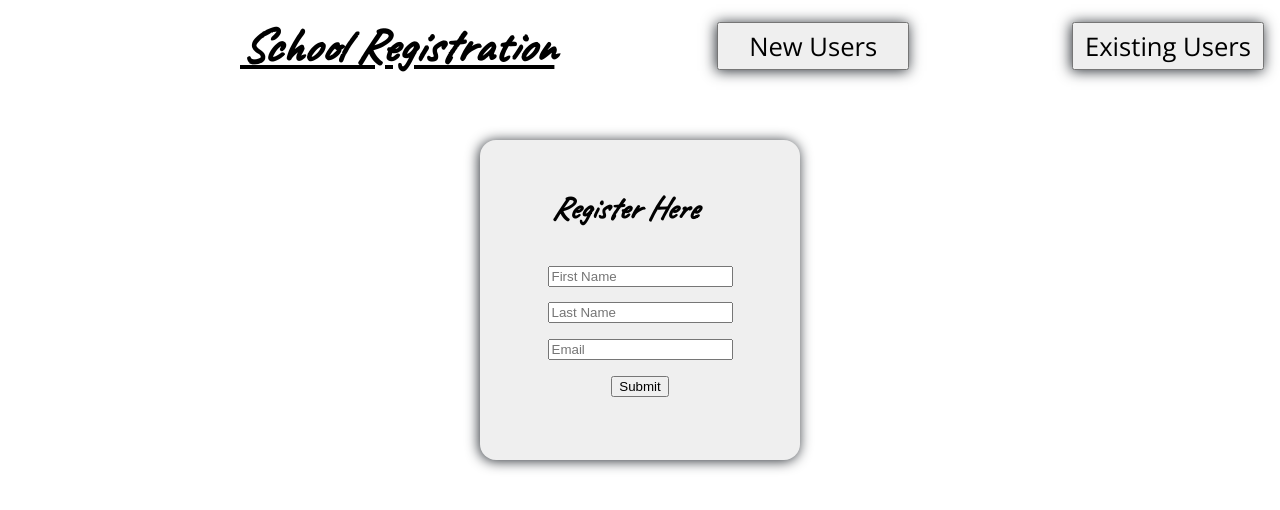
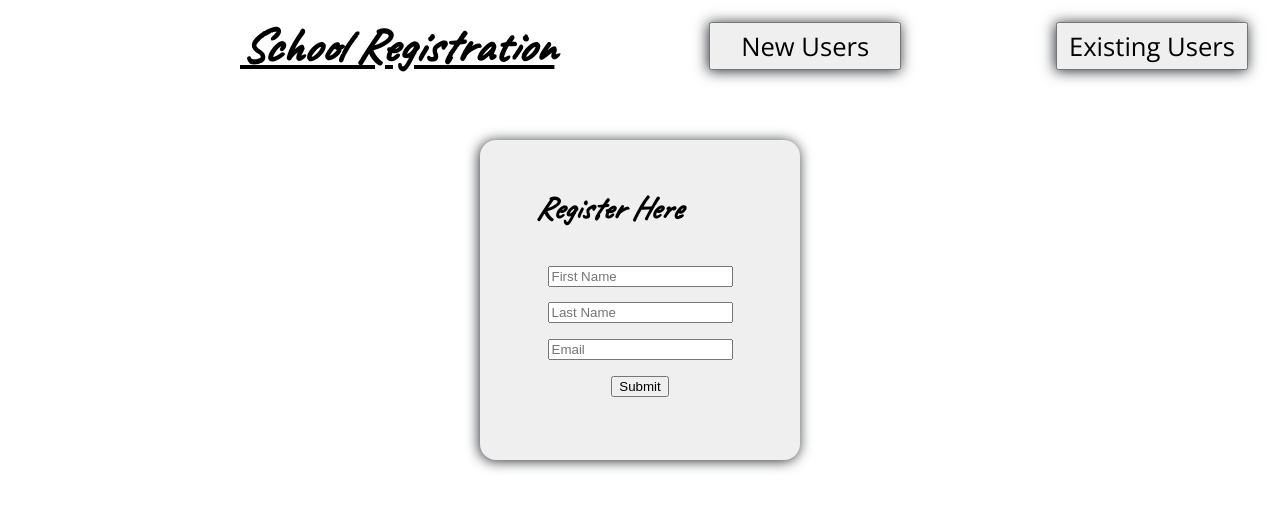
Before and after one commit to Chriscastanuela/guild-fe, a React (Create React App) app: page /new-users in a window 1280 px wide. Shown: the top 510 px of the page. Built offline with nearby package versions, Linux system fonts and the light colour scheme; no server answers.

Commit message:
move header to the left a little

```diff
--- a/src/Components/App/App.scss
+++ b/src/Components/App/App.scss
@@ -11,7 +11,7 @@
     justify-content: space-between;
     align-items: center;
     margin-top: 1em;
-    margin-right: 1em;
+    margin-right: 2em;
 }
 
 #header-main {
```
